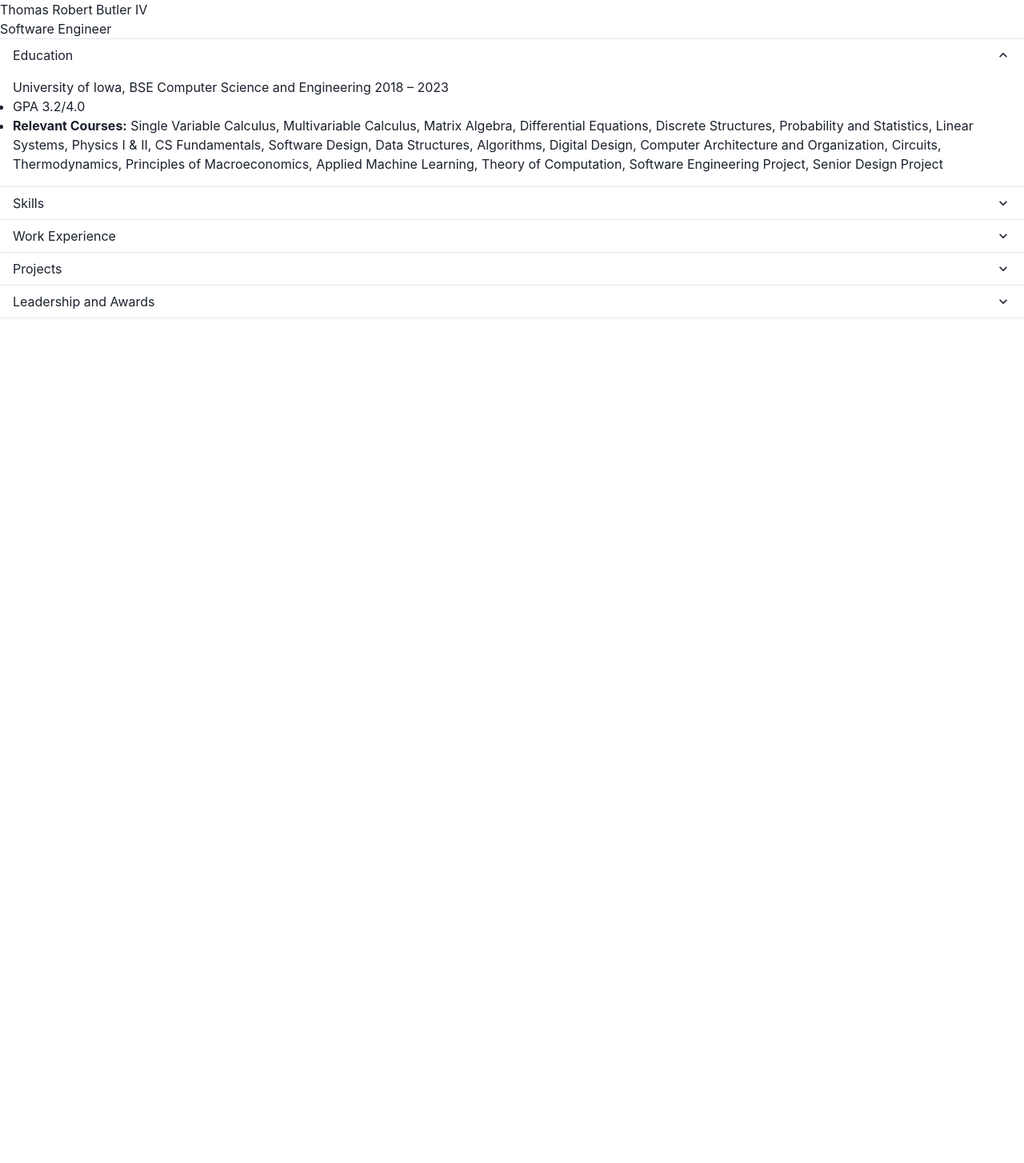
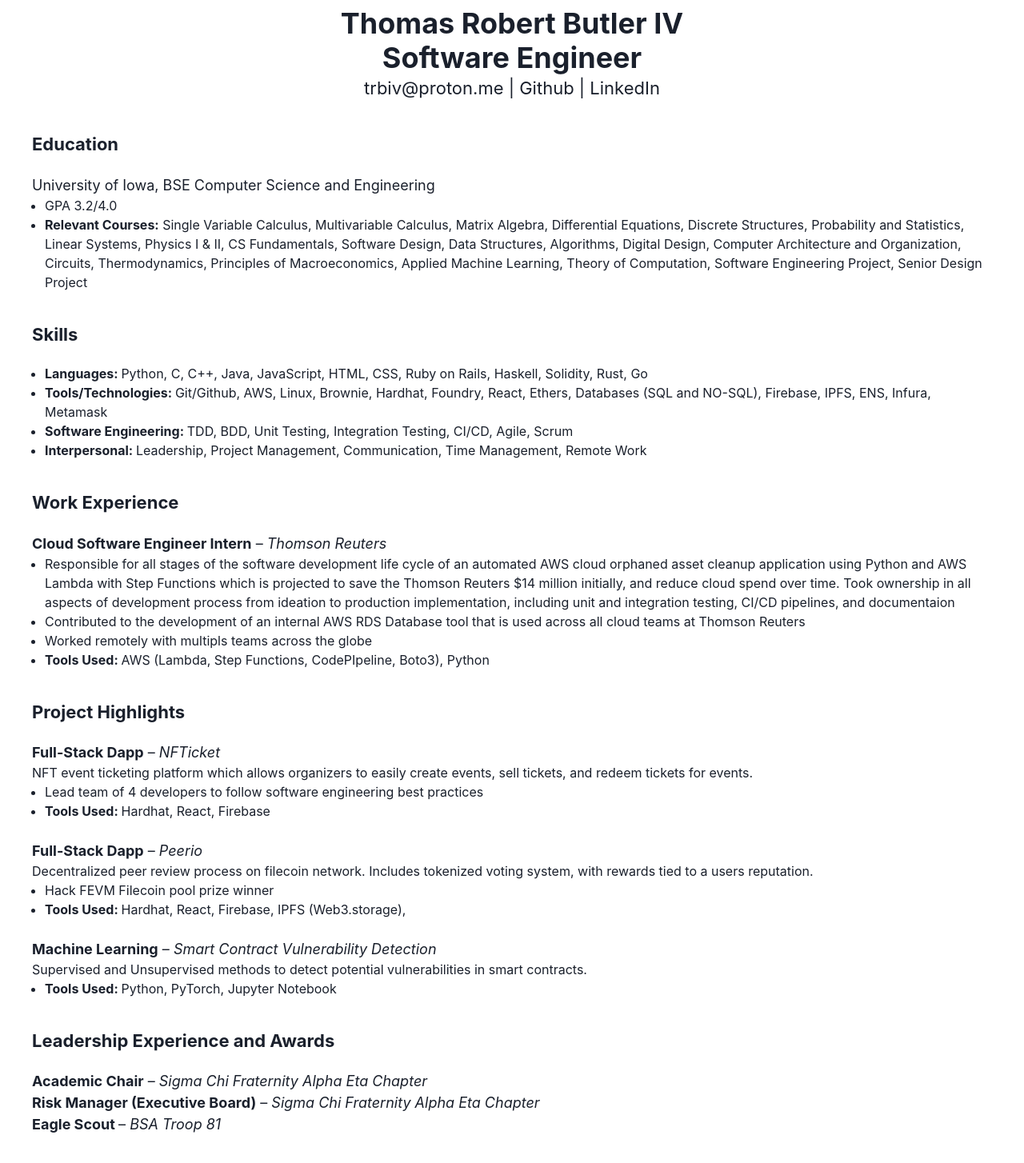
Before and after one commit to trbutler4/resume, a React (Create React App) app: page / in a window 1280 px wide. Shown: the top 1454 px of the page at 80% size. Before the commit the page ends 800 px from the top, so only its background shows below. Built offline with nearby package versions, Linux system fonts and the light colour scheme.

Commit message:
basic resume

```diff
--- a/src/App.js
+++ b/src/App.js
@@ -2,161 +2,177 @@
 import { ChakraProvider } from "@chakra-ui/react"
 import {
     Box,
-  Accordion,
-  AccordionItem,
-  AccordionButton,
-  AccordionPanel,
-  AccordionIcon,
+    Text,
+    Heading,
+    UnorderedList,
+    ListItem,
 } from '@chakra-ui/react'
 
 function App() {
   return (
     <ChakraProvider>
 
-        <div className="resume-header">
-            <h>Thomas Robert Butler IV</h>
-            <h2>Software Engineer</h2>
+        <Box className="resume-header" m={2}>
+            <Heading textAlign={['center']}>Thomas Robert Butler IV</Heading>
+            <Heading textAlign={['center']}>Software Engineer</Heading>
+            <Text fontSize={22} textAlign={['center']}>
+                <a href="mailto:trbiv@proton.me">trbiv@proton.me </a> |
+                <a href="https://github.com/trbutler4"> Github</a> |
+                <a href="https://www.linkedin.com/in/thomas-butler-1a435018b/"> LinkedIn</a>
+            </Text>
+        </Box>
 
-        </div>
+        <Box className="resume-body" m={5}>
+            <Box className="body-education" p={5} flex='1' textAlign='left'>
+                <Heading fontSize={22} textAlign={['left']}>Education</Heading>
+                <br/>
+                <Text fontSize={18}>
+                    University of Iowa, BSE Computer Science and Engineering
+                </Text>
+                <UnorderedList>
+                    <ListItem>GPA 3.2/4.0</ListItem>
+                    <ListItem><strong>Relevant Courses:</strong> Single Variable Calculus,
+                        Multivariable Calculus, Matrix Algebra, Differential Equations,
+                        Discrete Structures, Probability and Statistics, Linear Systems,
+                        Physics I &amp; II, CS Fundamentals, Software Design, Data Structures,
+                        Algorithms, Digital Design, Computer Architecture and Organization,
+                        Circuits, Thermodynamics, Principles of Macroeconomics, Applied Machine
+                        Learning, Theory of Computation, Software Engineering Project,
+                        Senior Design Project
+                    </ListItem>
+                </UnorderedList>
+            </Box>
 
-        <div className="resume-body">
-          <Accordion defaultIndex={[0]} allowMultiple>
-          <AccordionItem>
-            <h2>
-              <AccordionButton>
-                <Box as="span" flex='1' textAlign='left'>
-                  <h2>Education</h2>
+            <Box className="body-skills" p={5} flex='1' textAlign='left'>
+                <Heading fontSize={22} textAlign={['left']}>Skills</Heading>
+                <br/>
+                <UnorderedList>
+                    <ListItem>
+                        <strong>Languages: </strong>
+                        Python, C, C++, Java, JavaScript, HTML, CSS, Ruby on Rails, Haskell,
+                        Solidity, Rust, Go
+                    </ListItem>
+                    <ListItem>
+                        <strong>Tools/Technologies: </strong>
+                        Git/Github, AWS, Linux, Brownie, Hardhat, Foundry, React, Ethers,
+                        Databases (SQL and NO-SQL), Firebase, IPFS, ENS, Infura, Metamask
+                    </ListItem>
+                    <ListItem>
+                        <strong>Software Engineering: </strong>
+                        TDD, BDD, Unit Testing, Integration Testing, CI/CD, Agile, Scrum
+                    </ListItem>
+                    <ListItem>
+                        <strong>Interpersonal: </strong>
+                        Leadership, Project Management, Communication, Time Management, Remote Work
+                    </ListItem>
+                </UnorderedList>
             </Box>
-                <AccordionIcon />
-              </AccordionButton>
-            </h2>
-            <AccordionPanel pb={4}>
-                <h3><span>University of Iowa, BSE Computer Science and Engineering</span> <span>2018 &ndash; 2023</span></h3>
-                <ul>
-                    <li>GPA 3.2/4.0</li>
-                    <li><strong>Relevant Courses:</strong> Single Variable Calculus, Multivariable Calculus, Matrix Algebra,
-                        Differential Equations, Discrete Structures, Probability and Statistics, Linear Systems,
-                        Physics I &amp; II, CS Fundamentals, Software Design, Data Structures, Algorithms, Digital Design,
-                        Computer Architecture and Organization, Circuits, Thermodynamics, Principles of Macroeconomics,
-                        Applied Machine Learning, Theory of Computation, Software Engineering Project,
-                        Senior Design Project
-                    </li>
-                </ul>
-            </AccordionPanel>
-          </AccordionItem>
 
-          <AccordionItem>
-            <h2>
-              <AccordionButton>
-                <Box as="span" flex='1' textAlign='left'>
-                  Skills
+            <Box className="body-work-experience" p={5} flex='1' textAlign='left'>
+                <Heading fontSize={22} textAlign={['left']}>Work Experience</Heading>
+                <br/>
+
+                <Text fontSize={18}>
+                    <strong>Cloud Software Engineer Intern</strong> &ndash; <em>Thomson Reuters </em>
+                </Text>
+                <UnorderedList>
+                    <ListItem>
+                        Responsible for all stages of the software development life cycle of
+                        an automated AWS cloud orphaned asset cleanup application using Python
+                        and AWS Lambda with Step Functions which is projected to save the
+                        Thomson Reuters $14 million initially, and reduce cloud spend over time.
+                        Took ownership in all aspects of development process from ideation to
+                        production implementation, including unit and integration testing,
+                        CI/CD pipelines, and documentaion
+                    </ListItem>
+                    <ListItem>
+                        Contributed to the development of an internal AWS RDS Database tool
+                        that is used across all cloud teams at Thomson Reuters
+                    </ListItem>
+                    <ListItem>
+                        Worked remotely with multipls teams across the globe
+                    </ListItem>
+                    <ListItem>
+                        <strong>Tools Used: </strong> AWS (Lambda, Step Functions, CodePIpeline,
+                            Boto3), Python
+                    </ListItem>
+                </UnorderedList>
             </Box>
-                <AccordionIcon />
-              </AccordionButton>
-            </h2>
-            <AccordionPanel pb={4}>
-                <ul>
-                    <li><strong>Languages:</strong> Python, C, C++, Java, JavaScript, Ruby on Rails, Haskell, Solidity,
-                     Rust (learning), Go (learning)</li>
-                    <li><strong>Tools/Technologies:</strong> Git/Github, AWS, Linux, Brownie, Hardhat, Foundry, React, Ethers,
-                     Databases (SQL and NoSQL), Firebase, Docker, IPFS, ENS, Infura, Metamask</li>
-                    <li><strong>Software Engineering:</strong> TDD, BDD, Unit testing, Integration Testing, Agile, Scrum, CI/CD</li>
-                    <li><strong>Interpersonal:</strong> Leadership, Project Management, Communication</li>
-                </ul>
-            </AccordionPanel>
-          </AccordionItem>
 
-          <AccordionItem>
-            <h2>
-              <AccordionButton>
-                <Box as="span" flex='1' textAlign='left'>
-                  Work Experience
-                </Box>
-                <AccordionIcon />
-              </AccordionButton>
-            </h2>
-            <AccordionPanel pb={4}>
-              <h3><span>Software Engineering Coop, Maverick Software Consulting/Thomson Reuters</span> <span>June 2021 &ndash; May 2023</span></h3>
-                <ul>
-                    <li>Responsible for all stages of the software development life cycle of an automated AWS cloud orphaned asset
-                     cleanup application using Python and AWS Lambda with Step Functions which is projected to save the client $14 million initially.
-                     and reduce cloud spend over time, took ownership in all aspects of development process from ideation to production
-                     implementation, including unit and integration testing, CI/CD pipelines, and documentaion</li>
-                    <li>Contributed to the development of an internal AWS RDS Database tool that is used across all the clients cloud teams.</li>
-                    <li>Worked remotely with team members across multiple different time zones.</li>
-                    <li><strong>Tools Used:</strong> AWS (Lambda, Step Functions, CodePipeline, Boto3 API), Python, Github.</li>
-                </ul>
-            </AccordionPanel>
-          </AccordionItem>
+            <Box className="body-projects" p={5} flex='1' textAlign='left'>
+                <Heading fontSize={22} textAlign={['left']}>Project Highlights</Heading>
+                <br/>
 
-          <AccordionItem>
-            <h2>
-              <AccordionButton>
-                <Box as="span" flex='1' textAlign='left'>
-                  Projects
-                </Box>
-                <AccordionIcon />
-              </AccordionButton>
-            </h2>
-            <AccordionPanel pb={4}>
-                <h3><span>Full-Stack Dapp - NFTicket</span></h3>
-                    <p>NFT event ticketing platform which allows organizers to easily create events, sell NFT tickets,
-                        and redeem tickets for event access
-                    </p>
-                    <ul>
-                        <li>Lead team of 4 developers to follow software engineering best practices</li>
-                        <li>Includes react front end, with firebase + smart contract back end </li>
-                        <li><strong>Tools used:</strong> JavaScript, Solidity, React, Hardhat, Firebase, React</li>
-                    </ul>
+                <Text fontSize={18}>
+                    <strong>Full-Stack Dapp</strong> &ndash; <em>NFTicket</em>
+                </Text>
+                <Text>
+                    NFT event ticketing platform which allows organizers to easily create events,
+                    sell tickets, and redeem tickets for events.
+                </Text>
+                <UnorderedList>
+                    <ListItem>
+                        Lead team of 4 developers to follow software engineering best practices
+                    </ListItem>
+                    <ListItem>
+                        <strong>Tools Used: </strong> Hardhat, React, Firebase
+                    </ListItem>
+                </UnorderedList>
 
                 <br/>
-                <h3><span>Full-Stack Dapp - Peerio</span></h3>
-                    <p>Decentralized peer review process on filecoin network. Includes tokenized voting system, with rewards tied
-                        to a users reputation
-                    </p>
-                    <ul>
-                        <li><a href="https://ethglobal.com/showcase/peerio-0bv55">Hack FEVM Filecoin pool prize winner</a></li>
-                        <li><strong>Tools used:</strong> JavaScript, Solidity, React, Hardhat, Firebase, Filecoin, IPFS</li>
-                    </ul>
+                <Text fontSize={18}>
+                    <strong>Full-Stack Dapp</strong> &ndash; <em>Peerio</em>
+                </Text>
+                <Text>
+                    Decentralized peer review process on filecoin network. Includes tokenized
+                    voting system, with rewards tied to a users reputation.
+                </Text>
+                <UnorderedList>
+                    <ListItem>
+                        <a href="https://ethglobal.com/showcase/peerio-0bv55">
+                            Hack FEVM Filecoin pool prize winner
+                        </a>
+                    </ListItem>
+                    <ListItem>
+                        <strong>Tools Used: </strong> Hardhat, React, Firebase, IPFS (Web3.storage),
+                    </ListItem>
+                </UnorderedList>
 
                 <br/>
-            <h3><span>Machine Learning - Smart Contract Vulnerability Detection</span></h3>
-                <p>Supervised and Unsupervised methods to detect potential vulnerabilities in smart contracts
-                    - Supervised: Smart contract bytecode compiled to simplified opcodes, &ldquo;sliding window&rdquo; view created with opcode
-                    bigrams. Trained with neural network.
-                    - Unsupervised: Smart contract bytecode converted to RGB images, K-Means clustering to detect
-                    vulnerabilities
-                </p>
-            <ul>
-                <li><strong>Tools used:</strong> Python, PyTorch, Jupyter Notebook, Hugging Face Datasets</li>
-            </ul>
-            </AccordionPanel>
-          </AccordionItem>
+                <Text fontSize={18}>
+                    <strong>Machine Learning</strong> &ndash;
+                    <em> Smart Contract Vulnerability Detection</em>
+                </Text>
+                <Text>
+                   Supervised and Unsupervised methods to detect potential vulnerabilities in
+                    smart contracts.
+                </Text>
+                <UnorderedList>
+                    <ListItem>
+                        <strong>Tools Used: </strong> Python, PyTorch, Jupyter Notebook
+                    </ListItem>
+                </UnorderedList>
+            </Box>
+
+            <Box className="body-leadership-and-awards" p={5} flex='1' textAlign='left'>
+                <Heading fontSize={22} textAlign={['left']}>Leadership Experience and Awards</Heading>
+                <br/>
+                <Text fontSize={18}>
+                    <strong>Academic Chair</strong> &ndash;
+                    <em> Sigma Chi Fraternity Alpha Eta Chapter</em>
+                </Text>
+                <Text fontSize={18}>
+                    <strong>Risk Manager (Executive Board)</strong> &ndash;
+                    <em> Sigma Chi Fraternity Alpha Eta Chapter</em>
+                </Text>
+                <Text fontSize={18}>
+                    <strong>Eagle Scout </strong> &ndash;
+                    <em> BSA Troop 81</em>
+                </Text>
+            </Box>
 
 
-          <AccordionItem>
-            <h2>
-              <AccordionButton>
-                <Box as="span" flex='1' textAlign='left'>
-                  Leadership and Awards
         </Box>
-                <AccordionIcon />
-              </AccordionButton>
-            </h2>
-            <AccordionPanel pb={4}>
-                <h3><span>Sigma Chi Fraternity Alpha Eta Chapter, Academic Chair</span> <span>Spring 2018 &ndash; Spring 2019</span></h3>
-                <h3><span>Sigma Chi Fraternity Alpha Eta Chapter, Risk Manager (Executive Board)</span> <span>Spring 2019 &ndash; Spring 2020</span></h3>
-                <h3><span>BSA Troop 81, Eagle Scout</span> <span>Winter 2017</span></h3>
-                <ul>
-                <li>Earning the rank of Eagle Scout involved planning, fundraising, and executing a large-scale service project for the
-                DuPage County forest preserve in Illinois, totalling well over 100 volunteer hours, and over a year of planning</li>
-                </ul>
-            </AccordionPanel>
-          </AccordionItem>
-
-      </Accordion>
-      </div>
-
     </ChakraProvider>
   );
 }
```
Lines whose indentation alone changed are shown as unchanged.
